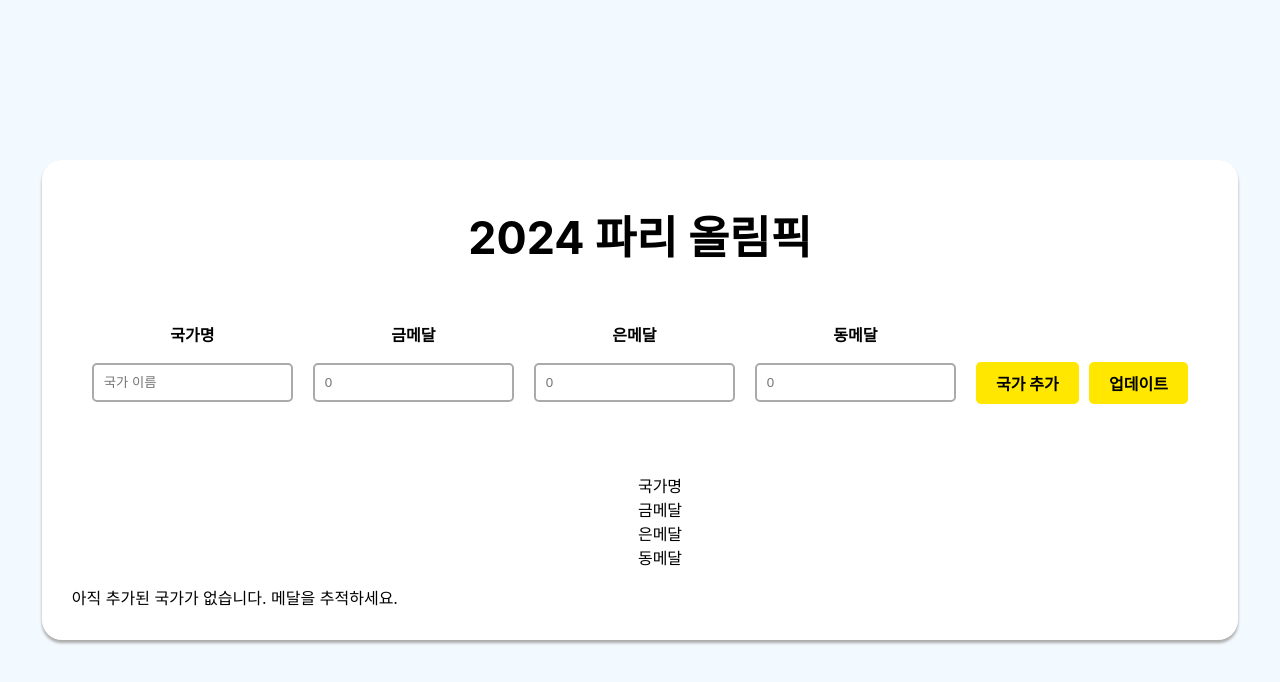
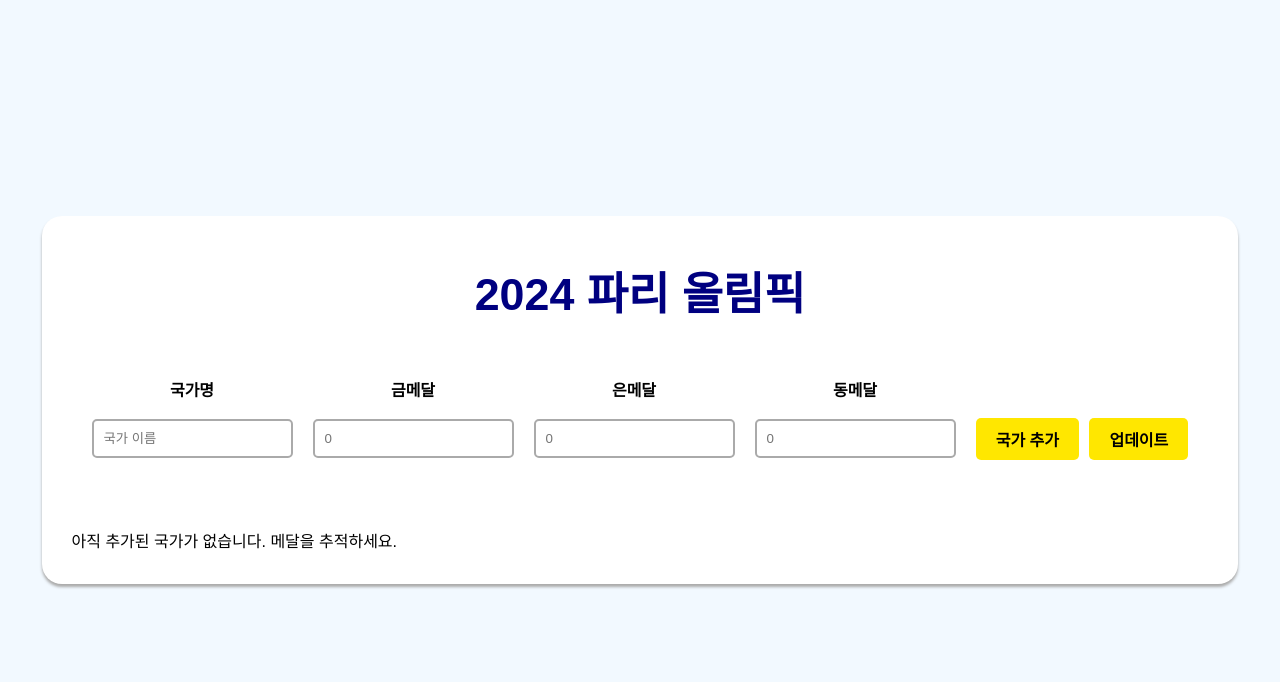
Before and after one commit to Koi-0/react-practice, a React (Vite) app: page / in a window 1280 px wide. Shown: the top 682 px of the page. Built offline with nearby package versions, Linux system fonts and the light colour scheme.

Commit message:
useState / onSubmitHandler / onClickHandler 미완성

```diff
--- a/src/App.jsx
+++ b/src/App.jsx
@@ -3,18 +3,22 @@ import { useState } from "react";
 
 const App = () => {
     // JavaScript 영역
+    const [lists, setLists] = useState([
+        { id: crypto.randomUUID(), title: "국가명" },
+        { id: crypto.randomUUID(), title: "금메달" },
+        { id: crypto.randomUUID(), title: "은메달" },
+        { id: crypto.randomUUID(), title: "동메달" },
+        { id: crypto.randomUUID(), title: "액션" },
+    ]);
     const [value, setValue] = useState("");
 
-    const [lists, setList] = useState([
-        { id: crypto.randomUUID(), text: "국가명" },
-        { id: crypto.randomUUID(), text: "금메달" },
-        { id: crypto.randomUUID(), text: "은메달" },
-        { id: crypto.randomUUID(), text: "동메달" },
-    ]);
+    const onSubmitHandler = (e) => {
+        e.preventDefault(); // 기본 제출 동작 방지
+    };
 
-    // crypto.randomUUID() : 고유한 식별자 생성
-
-    const onClickHandler = () => {};
+    const onClickHandler = (e) => {
+        e.preventDefault(); // 기본 동작 방지
+    };
 
     return (
         <div className="app-style">
@@ -24,30 +28,30 @@ const App = () => {
                 <div className="list-style">
                     <section>
                         <p className="p-style">국가명</p>
-                        <form>
+                        <form onSubmit={onSubmitHandler}>
                             <input type="text" min="0" placeholder="국가 이름" className="input-style" />
                         </form>
                     </section>
                     <section>
                         <p className="p-style">금메달</p>
-                        <form>
+                        <form onSubmit={onSubmitHandler}>
                             <input type="number" min="0" placeholder="0" className="input-style" />
                         </form>
                     </section>
                     <section>
                         <p className="p-style">은메달</p>
-                        <form>
+                        <form onSubmit={onSubmitHandler}>
                             <input type="number" min="0" placeholder="0" className="input-style" />
                         </form>
                     </section>
                     <section>
                         <p className="p-style">동메달</p>
-                        <form>
+                        <form onSubmit={onSubmitHandler}>
                             <input type="number" min="0" placeholder="0" className="input-style" />
                         </form>
                     </section>
                     <section>
-                        <button onClick={onClickHandler} className="Addcountry button-style">
+                        <button onClick={onClickHandler} className="button-style">
                             국가 추가
                         </button>
                         <button className="button-style">업데이트</button>
--- a/src/index.css
+++ b/src/index.css
@@ -7,20 +7,22 @@ body {
     justify-content: center;
     min-height: 100vh;
     background-color: #f2f9ff;
+    font-family: Arial;
 }
 
 :root {
-    font-family: Inter, system-ui, Avenir, Helvetica, Arial, sans-serif;
     line-height: 1.5;
     font-weight: 400;
 }
 
 h2 {
+    color: navy;
     font-size: 2.8em;
     line-height: 0.5;
 }
 
-ul, li {
+ul,
+li {
     list-style: none;
 }
 
```
